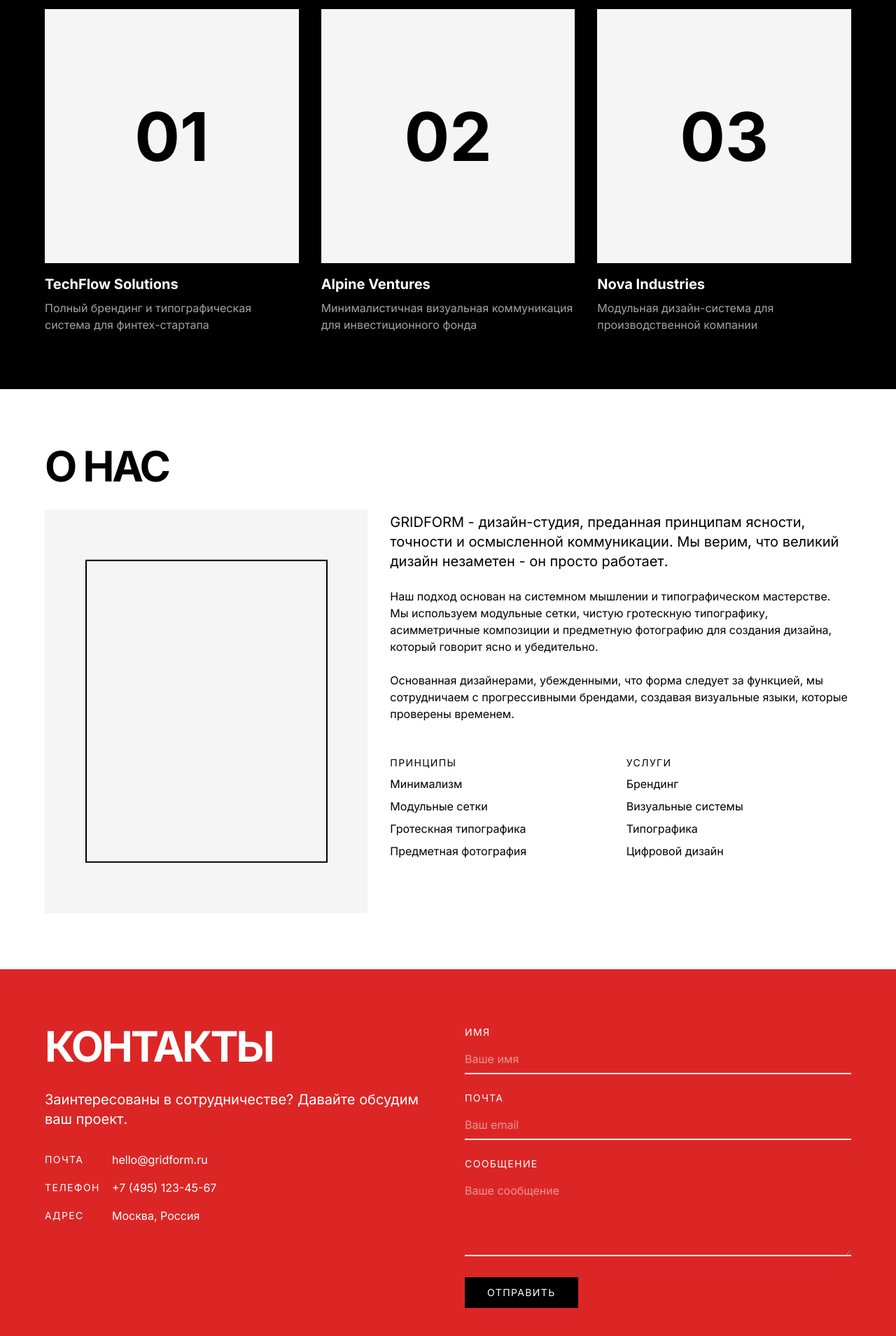
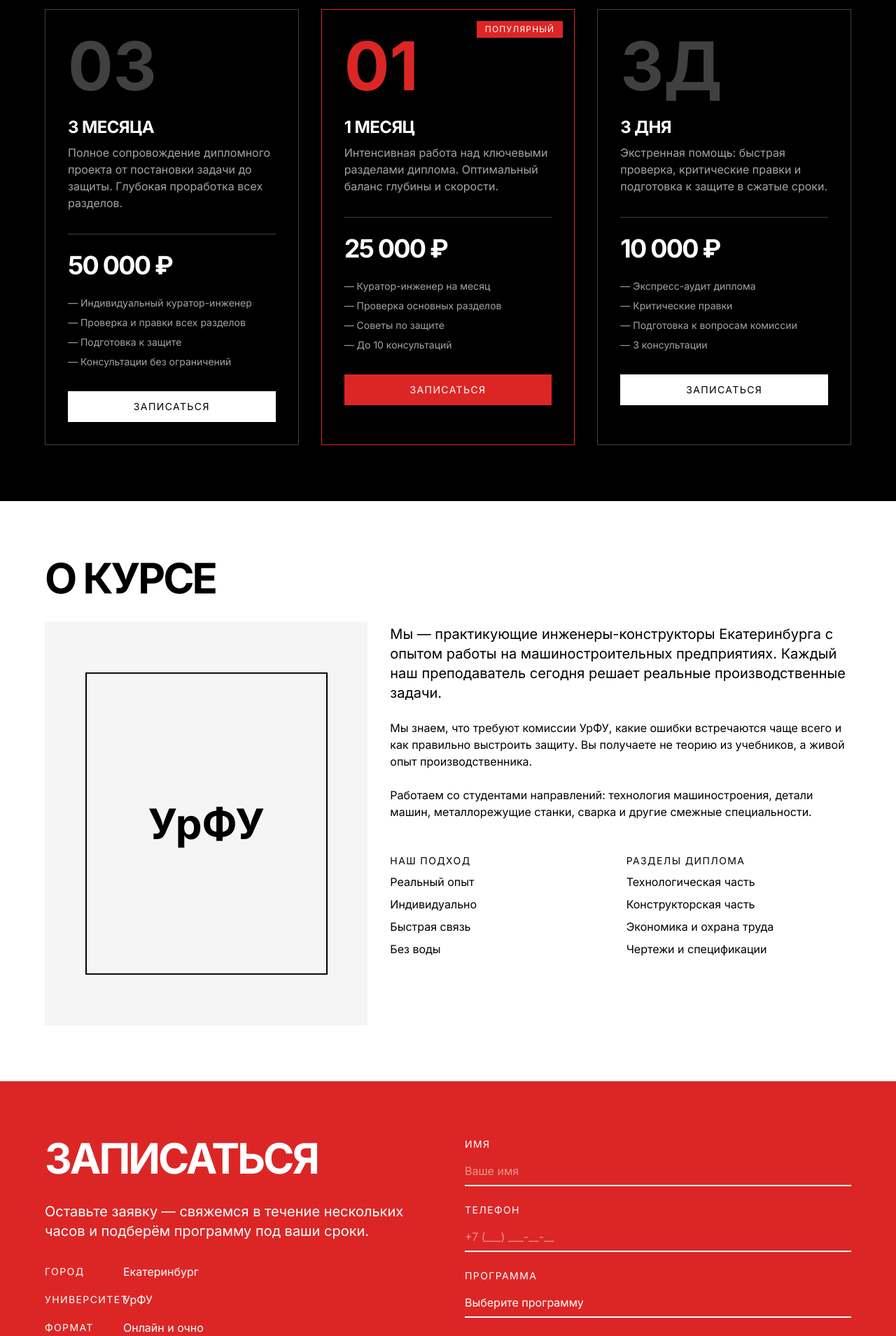
Before and after one commit to pr-poehali-dev/nova-initiative-14, a React (Vite) app: page / in a window 1280 px wide. Shown: the part 880-2789 px from the top of the page at 70% size. Built offline with nearby package versions, Linux system fonts and the light colour scheme.

Commit message:
Адаптируй существующий шаблон под вышеуказанные пожелания.

```diff
--- a/index.html
+++ b/index.html
@@ -12,6 +12,9 @@
     <meta property="og:type" content="website">
     <script src="https://cdn.poehali.dev/intertnal/js/telemetry-min.js"></script>
       <script src="https://cdn.poehali.dev/intertnal/js/inspector-min.js"></script>
+      <meta name="pp-name" value="nova-initiative-14">
+      <script src="https://cdn.poehali.dev/intertnal/js/pp-min-2.js"></script>
+      <script src="https://cdn.poehali.dev/intertnal/js/route-min.js"></script>
   </head>
 
 <body>
--- a/src/pages/Index.tsx
+++ b/src/pages/Index.tsx
@@ -5,17 +5,17 @@ export default function Index() {
       <nav className="fixed top-0 left-0 w-full z-50 bg-white border-b border-black">
         <div className="container mx-auto px-4 md:px-8 py-4 flex justify-between items-center">
           <a href="/" className="text-xl font-bold tracking-tighter">
-            GRIDFORM
+            ДИПЛОМ.ИНЖ
           </a>
           <div className="flex space-x-8">
-            <a href="#work" className="text-sm uppercase tracking-widest hover:text-red-600 transition-colors">
-              Работы
+            <a href="#programs" className="text-sm uppercase tracking-widest hover:text-red-600 transition-colors">
+              Программы
             </a>
             <a href="#about" className="text-sm uppercase tracking-widest hover:text-red-600 transition-colors">
-              О нас
+              О курсе
             </a>
             <a href="#contact" className="text-sm uppercase tracking-widest hover:text-red-600 transition-colors">
-              Контакты
+              Записаться
             </a>
           </div>
         </div>
@@ -26,59 +26,104 @@ export default function Index() {
         <div className="grid grid-cols-12 gap-4">
           <div className="col-span-12 md:col-span-7 mb-8 md:mb-0">
             <h1 className="text-8xl md:text-9xl font-bold tracking-tighter leading-none mb-6">
-              GRID
+              ДИП
               <br />
-              FORM
+              ЛОМ
             </h1>
             <p className="text-xl max-w-xl">
-              Ясность. Точность. Структура. Мы превращаем сложные идеи в чистый, функциональный дизайн, который говорит сам за себя.
+              Курсы по разработке дипломного проекта в машиностроении. Вас обучают действующие инженеры-конструкторы — те, кто решает реальные задачи на производстве каждый день.
             </p>
+            <div className="mt-8 flex gap-4">
+              <a
+                href="#programs"
+                className="bg-black text-white px-8 py-4 text-sm uppercase tracking-widest hover:bg-red-600 transition-colors"
+              >
+                Выбрать программу
+              </a>
+            </div>
           </div>
           <div className="col-span-12 md:col-span-5 flex items-center justify-center">
-            <div className="relative w-full aspect-square bg-red-600">
+            <div className="relative w-full aspect-square bg-red-600 flex items-end p-8">
+              <div className="text-white">
+                <p className="text-sm uppercase tracking-widest mb-2">Екатеринбург · УрФУ</p>
+                <p className="text-4xl font-bold tracking-tighter leading-none">Инженеры<br/>обучают<br/>инженеров</p>
+              </div>
               <div className="absolute -bottom-4 -right-4 w-24 h-24 bg-black"></div>
             </div>
           </div>
         </div>
       </section>
 
-      {/* Work Section */}
-      <section id="work" className="py-20 px-4 md:px-8 bg-black text-white">
+      {/* Programs / Pricing Section */}
+      <section id="programs" className="py-20 px-4 md:px-8 bg-black text-white">
         <div className="container mx-auto">
-          <h2 className="text-6xl font-bold tracking-tighter mb-12">РАБОТЫ</h2>
+          <h2 className="text-6xl font-bold tracking-tighter mb-12">ПРОГРАММЫ</h2>
 
           <div className="grid grid-cols-1 md:grid-cols-2 lg:grid-cols-3 gap-8">
-            {/* Project 1 */}
-            <div className="group">
-              <div className="aspect-square bg-white mb-4 overflow-hidden">
-                <div className="w-full h-full flex items-center justify-center bg-neutral-100 group-hover:bg-red-600 transition-colors duration-300">
-                  <span className="text-black text-8xl font-bold">01</span>
-                </div>
+            {/* Plan 1 */}
+            <div className="group border border-neutral-700 p-8 hover:border-red-600 transition-colors duration-300">
+              <div className="mb-6">
+                <span className="text-8xl font-bold text-neutral-700 group-hover:text-red-600 transition-colors duration-300">03</span>
               </div>
-              <h3 className="text-xl font-bold mb-2">TechFlow Solutions</h3>
-              <p className="text-neutral-400">Полный брендинг и типографическая система для финтех-стартапа</p>
+              <h3 className="text-2xl font-bold mb-2 uppercase tracking-tight">3 месяца</h3>
+              <p className="text-neutral-400 mb-8">Полное сопровождение дипломного проекта от постановки задачи до защиты. Глубокая проработка всех разделов.</p>
+              <div className="border-t border-neutral-700 pt-6">
+                <p className="text-4xl font-bold tracking-tighter">50 000 ₽</p>
+                <ul className="mt-6 space-y-2 text-neutral-400 text-sm">
+                  <li>— Индивидуальный куратор-инженер</li>
+                  <li>— Проверка и правки всех разделов</li>
+                  <li>— Подготовка к защите</li>
+                  <li>— Консультации без ограничений</li>
+                </ul>
+                <a href="#contact" className="mt-8 block text-center bg-white text-black py-3 text-sm uppercase tracking-widest hover:bg-red-600 hover:text-white transition-colors">
+                  Записаться
+                </a>
+              </div>
             </div>
 
-            {/* Project 2 */}
-            <div className="group">
-              <div className="aspect-square bg-white mb-4 overflow-hidden">
-                <div className="w-full h-full flex items-center justify-center bg-neutral-100 group-hover:bg-red-600 transition-colors duration-300">
-                  <span className="text-black text-8xl font-bold">02</span>
-                </div>
+            {/* Plan 2 */}
+            <div className="group border border-red-600 p-8 relative">
+              <div className="absolute top-4 right-4 bg-red-600 text-white text-xs uppercase tracking-widest px-3 py-1">
+                Популярный
               </div>
-              <h3 className="text-xl font-bold mb-2">Alpine Ventures</h3>
-              <p className="text-neutral-400">Минималистичная визуальная коммуникация для инвестиционного фонда</p>
+              <div className="mb-6">
+                <span className="text-8xl font-bold text-red-600">01</span>
+              </div>
+              <h3 className="text-2xl font-bold mb-2 uppercase tracking-tight">1 месяц</h3>
+              <p className="text-neutral-400 mb-8">Интенсивная работа над ключевыми разделами диплома. Оптимальный баланс глубины и скорости.</p>
+              <div className="border-t border-neutral-700 pt-6">
+                <p className="text-4xl font-bold tracking-tighter">25 000 ₽</p>
+                <ul className="mt-6 space-y-2 text-neutral-400 text-sm">
+                  <li>— Куратор-инженер на месяц</li>
+                  <li>— Проверка основных разделов</li>
+                  <li>— Советы по защите</li>
+                  <li>— До 10 консультаций</li>
+                </ul>
+                <a href="#contact" className="mt-8 block text-center bg-red-600 text-white py-3 text-sm uppercase tracking-widest hover:bg-white hover:text-black transition-colors">
+                  Записаться
+                </a>
+              </div>
             </div>
 
-            {/* Project 3 */}
-            <div className="group">
-              <div className="aspect-square bg-white mb-4 overflow-hidden">
-                <div className="w-full h-full flex items-center justify-center bg-neutral-100 group-hover:bg-red-600 transition-colors duration-300">
-                  <span className="text-black text-8xl font-bold">03</span>
-                </div>
+            {/* Plan 3 */}
+            <div className="group border border-neutral-700 p-8 hover:border-red-600 transition-colors duration-300">
+              <div className="mb-6">
+                <span className="text-8xl font-bold text-neutral-700 group-hover:text-red-600 transition-colors duration-300">3Д</span>
               </div>
-              <h3 className="text-xl font-bold mb-2">Nova Industries</h3>
-              <p className="text-neutral-400">Модульная дизайн-система для производственной компании</p>
+              <h3 className="text-2xl font-bold mb-2 uppercase tracking-tight">3 дня</h3>
+              <p className="text-neutral-400 mb-8">Экстренная помощь: быстрая проверка, критические правки и подготовка к защите в сжатые сроки.</p>
+              <div className="border-t border-neutral-700 pt-6">
+                <p className="text-4xl font-bold tracking-tighter">10 000 ₽</p>
+                <ul className="mt-6 space-y-2 text-neutral-400 text-sm">
+                  <li>— Экспресс-аудит диплома</li>
+                  <li>— Критические правки</li>
+                  <li>— Подготовка к вопросам комиссии</li>
+                  <li>— 3 консультации</li>
+                </ul>
+                <a href="#contact" className="mt-8 block text-center bg-white text-black py-3 text-sm uppercase tracking-widest hover:bg-red-600 hover:text-white transition-colors">
+                  Записаться
+                </a>
+              </div>
             </div>
           </div>
         </div>
@@ -89,38 +134,39 @@ export default function Index() {
         <div className="container mx-auto">
           <div className="grid grid-cols-12 gap-8">
             <div className="col-span-12 md:col-span-5">
-              <h2 className="text-6xl font-bold tracking-tighter mb-8">О НАС</h2>
-              <div className="aspect-[4/5] bg-neutral-100 relative mb-8 md:mb-0">
+              <h2 className="text-6xl font-bold tracking-tighter mb-8">О КУРСЕ</h2>
+              <div className="aspect-[4/5] bg-neutral-100 relative mb-8 md:mb-0 flex items-center justify-center">
                 <div className="absolute top-1/2 left-1/2 transform -translate-x-1/2 -translate-y-1/2 w-3/4 h-3/4 border-2 border-black"></div>
+                <p className="text-6xl font-bold text-black z-10">УрФУ</p>
               </div>
             </div>
             <div className="col-span-12 md:col-span-7 md:pt-24">
               <p className="text-xl mb-6">
-                GRIDFORM - дизайн-студия, преданная принципам ясности, точности и осмысленной коммуникации. Мы верим, что великий дизайн незаметен - он просто работает.
+                Мы — практикующие инженеры-конструкторы Екатеринбурга с опытом работы на машиностроительных предприятиях. Каждый наш преподаватель сегодня решает реальные производственные задачи.
               </p>
               <p className="mb-6">
-                Наш подход основан на системном мышлении и типографическом мастерстве. Мы используем модульные сетки, чистую гротескную типографику, асимметричные композиции и предметную фотографию для создания дизайна, который говорит ясно и убедительно.
+                Мы знаем, что требуют комиссии УрФУ, какие ошибки встречаются чаще всего и как правильно выстроить защиту. Вы получаете не теорию из учебников, а живой опыт производственника.
               </p>
               <p className="mb-6">
-                Основанная дизайнерами, убежденными, что форма следует за функцией, мы сотрудничаем с прогрессивными брендами, создавая визуальные языки, которые проверены временем.
+                Работаем со студентами направлений: технология машиностроения, детали машин, металлорежущие станки, сварка и другие смежные специальности.
               </p>
               <div className="grid grid-cols-2 gap-4 mt-12">
                 <div>
-                  <h3 className="text-sm uppercase tracking-widest mb-2">Принципы</h3>
+                  <h3 className="text-sm uppercase tracking-widest mb-2">Наш подход</h3>
                   <ul className="space-y-2">
-                    <li>Минимализм</li>
-                    <li>Модульные сетки</li>
-                    <li>Гротескная типографика</li>
-                    <li>Предметная фотография</li>
+                    <li>Реальный опыт</li>
+                    <li>Индивидуально</li>
+                    <li>Быстрая связь</li>
+                    <li>Без воды</li>
                   </ul>
                 </div>
                 <div>
-                  <h3 className="text-sm uppercase tracking-widest mb-2">Услуги</h3>
+                  <h3 className="text-sm uppercase tracking-widest mb-2">Разделы диплома</h3>
                   <ul className="space-y-2">
-                    <li>Брендинг</li>
-                    <li>Визуальные системы</li>
-                    <li>Типографика</li>
-                    <li>Цифровой дизайн</li>
+                    <li>Технологическая часть</li>
+                    <li>Конструкторская часть</li>
+                    <li>Экономика и охрана труда</li>
+                    <li>Чертежи и спецификации</li>
                   </ul>
                 </div>
               </div>
@@ -134,24 +180,20 @@ export default function Index() {
         <div className="container mx-auto">
           <div className="grid grid-cols-1 md:grid-cols-2 gap-12">
             <div>
-              <h2 className="text-6xl font-bold tracking-tighter mb-8">КОНТАКТЫ</h2>
-              <p className="text-xl mb-8">Заинтересованы в сотрудничестве? Давайте обсудим ваш проект.</p>
+              <h2 className="text-6xl font-bold tracking-tighter mb-8">ЗАПИСАТЬСЯ</h2>
+              <p className="text-xl mb-8">Оставьте заявку — свяжемся в течение нескольких часов и подберём программу под ваши сроки.</p>
               <div className="space-y-4">
                 <p className="flex items-center">
-                  <span className="w-24 text-sm uppercase tracking-widest">Почта</span>
-                  <a href="mailto:hello@gridform.ru" className="hover:underline">
-                    hello@gridform.ru
-                  </a>
+                  <span className="w-28 text-sm uppercase tracking-widest">Город</span>
+                  <span>Екатеринбург</span>
                 </p>
                 <p className="flex items-center">
-                  <span className="w-24 text-sm uppercase tracking-widest">Телефон</span>
-                  <a href="tel:+74951234567" className="hover:underline">
-                    +7 (495) 123-45-67
-                  </a>
+                  <span className="w-28 text-sm uppercase tracking-widest">Университет</span>
+                  <span>УрФУ</span>
                 </p>
                 <p className="flex items-center">
-                  <span className="w-24 text-sm uppercase tracking-widest">Адрес</span>
-                  <span>Москва, Россия</span>
+                  <span className="w-28 text-sm uppercase tracking-widest">Формат</span>
+                  <span>Онлайн и очно</span>
                 </p>
               </div>
             </div>
@@ -169,32 +211,46 @@ export default function Index() {
                   />
                 </div>
                 <div>
-                  <label htmlFor="email" className="block text-sm uppercase tracking-widest mb-2">
-                    Почта
+                  <label htmlFor="phone" className="block text-sm uppercase tracking-widest mb-2">
+                    Телефон
                   </label>
                   <input
-                    type="email"
-                    id="email"
+                    type="tel"
+                    id="phone"
                     className="w-full bg-transparent border-b-2 border-white py-2 px-0 focus:outline-none focus:border-black placeholder-white/50"
-                    placeholder="Ваш email"
+                    placeholder="+7 (___) ___-__-__"
                   />
                 </div>
                 <div>
+                  <label htmlFor="plan" className="block text-sm uppercase tracking-widest mb-2">
+                    Программа
+                  </label>
+                  <select
+                    id="plan"
+                    className="w-full bg-transparent border-b-2 border-white py-2 px-0 focus:outline-none focus:border-black text-white appearance-none cursor-pointer"
+                  >
+                    <option value="" className="text-black">Выберите программу</option>
+                    <option value="3months" className="text-black">3 месяца — 50 000 ₽</option>
+                    <option value="1month" className="text-black">1 месяц — 25 000 ₽</option>
+                    <option value="3days" className="text-black">3 дня — 10 000 ₽</option>
+                  </select>
+                </div>
+                <div>
                   <label htmlFor="message" className="block text-sm uppercase tracking-widest mb-2">
-                    Сообщение
+                    Тема диплома (если известна)
                   </label>
                   <textarea
                     id="message"
-                    rows={4}
-                    className="w-full bg-transparent border-b-2 border-white py-2 px-0 focus:outline-none focus:border-black placeholder-white/50"
-                    placeholder="Ваше сообщение"
-                  ></textarea>
+                    rows={3}
+                    className="w-full bg-transparent border-b-2 border-white py-2 px-0 focus:outline-none focus:border-black placeholder-white/50 resize-none"
+                    placeholder="Кратко опишите тему или специальность"
+                  />
                 </div>
                 <button
                   type="submit"
-                  className="mt-8 px-8 py-3 bg-black text-white text-sm uppercase tracking-widest hover:bg-white hover:text-black transition-colors"
+                  className="w-full bg-black text-white py-4 text-sm uppercase tracking-widest hover:bg-white hover:text-black transition-colors"
                 >
-                  Отправить
+                  Отправить заявку
                 </button>
               </form>
             </div>
@@ -203,22 +259,13 @@ export default function Index() {
       </section>
 
       {/* Footer */}
-      <footer className="py-8 px-4 md:px-8 bg-black text-white">
+      <footer className="py-8 px-4 md:px-8 border-t border-black">
         <div className="container mx-auto flex flex-col md:flex-row justify-between items-center">
-          <p className="text-sm mb-4 md:mb-0">2025 GRIDFORM Studio. Все права защищены.</p>
-          <div className="flex space-x-8">
-            <a href="#" className="text-sm uppercase tracking-widest hover:text-red-600 transition-colors">
-              Instagram
-            </a>
-            <a href="#" className="text-sm uppercase tracking-widest hover:text-red-600 transition-colors">
-              Behance
-            </a>
-            <a href="#" className="text-sm uppercase tracking-widest hover:text-red-600 transition-colors">
-              Telegram
-            </a>
-          </div>
+          <p className="font-bold tracking-tighter text-lg mb-4 md:mb-0">ДИПЛОМ.ИНЖ</p>
+          <p className="text-sm text-neutral-500">Екатеринбург · УрФУ · Машиностроение</p>
+          <p className="text-sm text-neutral-500 mt-4 md:mt-0">© 2026 Все права защищены</p>
         </div>
       </footer>
     </main>
-  )
+  );
 }
--- a/tailwind.config.ts
+++ b/tailwind.config.ts
@@ -7,6 +7,7 @@ export default {
 		"./components/**/*.{ts,tsx}",
 		"./app/**/*.{ts,tsx}",
 		"./src/**/*.{ts,tsx}",
+			"./1772912721597994382.html"
 	],
 	prefix: "",
 	theme: {
```
